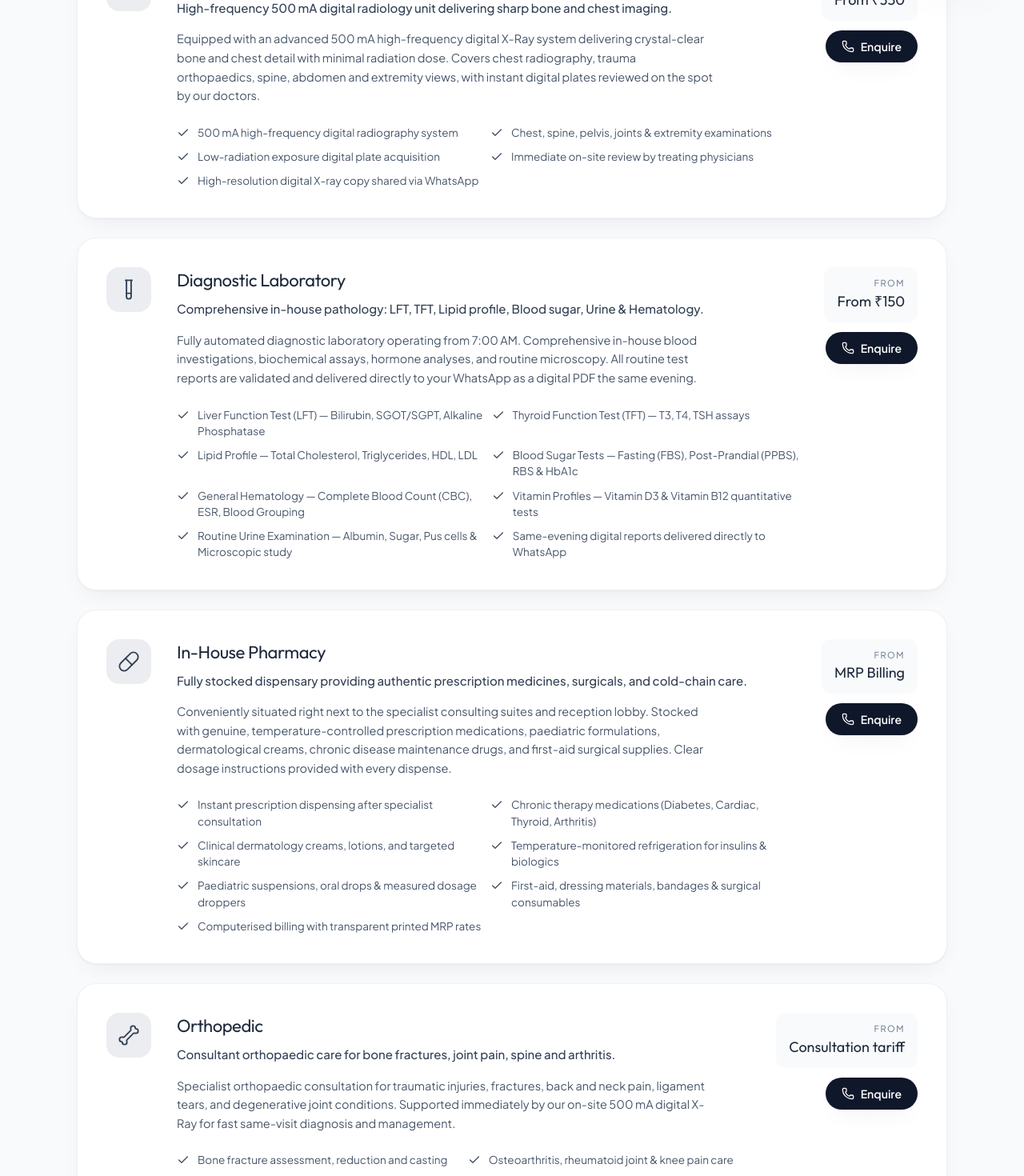
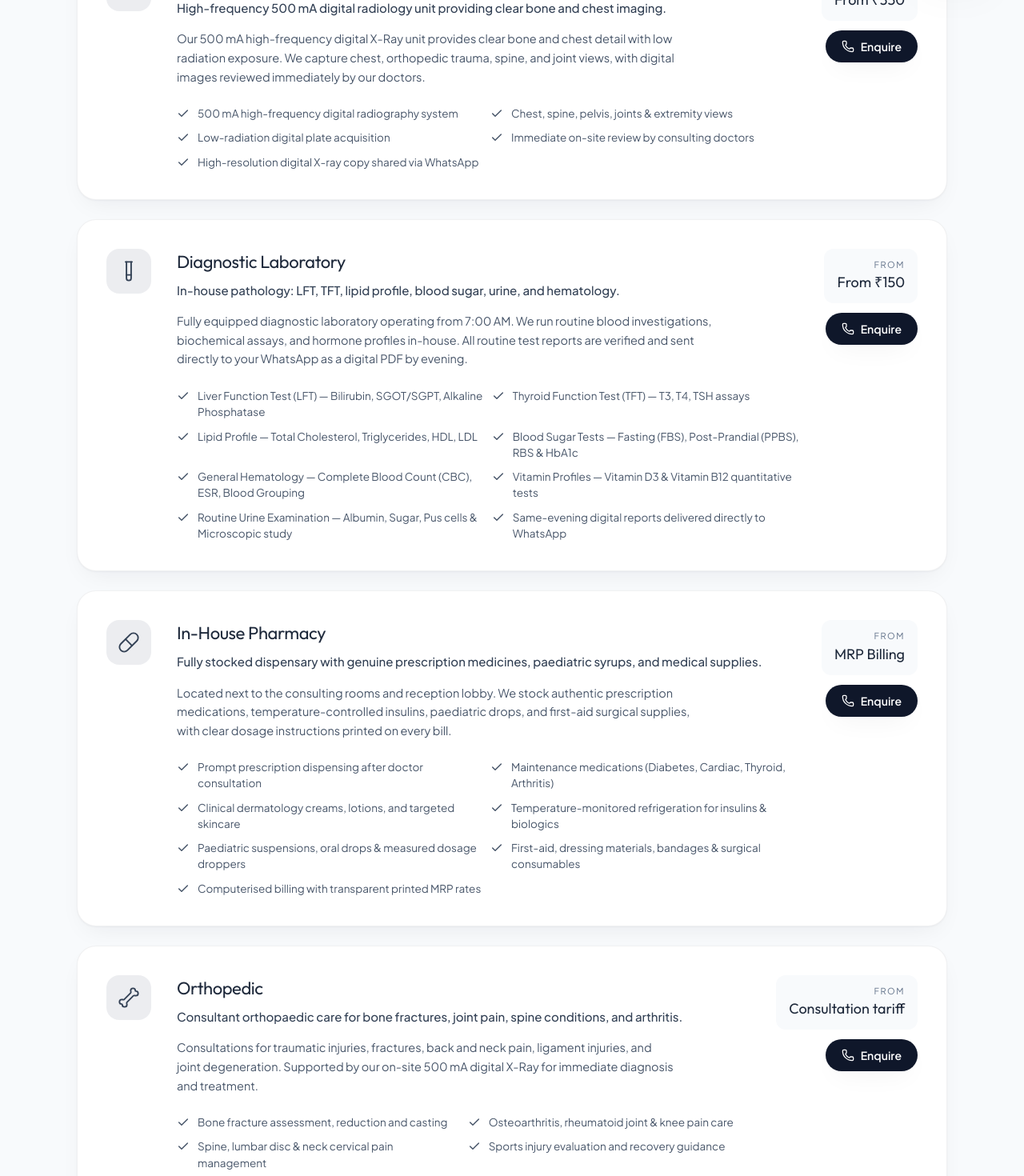
Before and after one commit to RandomGTV/shifa-medical-centre, a Next.js app: page /services in a window 1280 px wide. Shown: the part 800-2270 px from the top of the page at 80% size. Built offline with nearby package versions, Linux system fonts and the light colour scheme.

Commit message:
fix(copy): update hero copy to 'Best in the town' and audit content to remove AI-isms across the site

```diff
--- a/src/app/layout.tsx
+++ b/src/app/layout.tsx
@@ -9,7 +9,7 @@ export const metadata: Metadata = {
     template: `%s · ${clinic.shortName}`,
   },
   description:
-    "Speciality healthcare clinic at Chelatt Arcade Building, Vailathur, Tirur. Expert consultations in Dermatology, Neurology, Endocrinology, Urology, Rheumatology, and Orthopedics, supported by a 500 mA Digital X-Ray, Diagnostic Laboratory, and In-House Pharmacy.",
+    "Super speciality healthcare clinic at Chelatt Arcade Building, Vailathur, Tirur. Doctor consultations in Dermatology, Neurology, Endocrinology, Urology, Rheumatology, and Orthopedics, supported by an on-site 500 mA Digital X-Ray, Diagnostic Laboratory, and In-House Pharmacy.",
   keywords: [
     "clinic in Vailathur",
     "clinic in Tirur",
--- a/src/components/Hero.tsx
+++ b/src/components/Hero.tsx
@@ -141,7 +141,7 @@ export function Hero() {
             className="mt-6 max-w-2xl animate-fade-up text-[16px] leading-relaxed text-brand-200 sm:text-[19px]"
           >
             {current?.body ??
-              "Specialist consultations, 500 mA digital X-Ray, diagnostic laboratory, and in-house pharmacy in a single building in Vailathur, Tirur."}
+              "Super Specialist consultations, 500 mA digital X-Ray, diagnostic laboratory, and in-house pharmacy under one roof in Vailathur, Tirur. Best in the town."}
           </p>
 
           <div className="mt-9 flex flex-wrap items-center gap-3">
--- a/src/data/clinic.ts
+++ b/src/data/clinic.ts
@@ -25,14 +25,14 @@ export const clinic = {
       alt: "Shifa Medical Centre front architectural elevation — modern blue reflective glass facade with golden framing in Vailathur, Tirur",
       caption: "Front elevation · Vailathur, Tirur",
       headline: "The whole visit, under one roof.",
-      body: "Specialist consultations, 500 mA digital X-Ray, diagnostic laboratory, and in-house pharmacy under one roof in Vailathur, Tirur. Best in the towns of Vailathur, Tirur.",
+      body: "Super Specialist consultations, 500 mA digital X-Ray, diagnostic laboratory, and in-house pharmacy under one roof in Vailathur, Tirur. Best in the town.",
     },
     {
       src: "/hero/facade-aerial.jpg",
       alt: "Shifa Medical Centre modern architectural perspective showing forecourt, parking, and multi-story facade in Vailathur, Tirur",
       caption: "Architectural forecourt & parking",
       headline: "Room to park. Step-free to the door.",
-      body: "A full paved forecourt in Vailathur, Tirur, easy parking access, and step-free entry — so bringing an elderly parent here is not a two-person job.",
+      body: "Spacious paved forecourt in Vailathur, Tirur with ground-level parking and step-free entry, making visits easy for elderly patients and families.",
     },
     {
       src: "/hero/facade-side.jpg",
@@ -121,27 +121,27 @@ export const clinic = {
 } as const;
 
 export const stats = [
-  { value: "18+", label: "Years of service since 2008" },
-  { value: "6", label: "Specialist medical departments" },
-  { value: "500 mA", label: "Digital X-Ray system" },
+  { value: "18+", label: "Years serving families since 2008" },
+  { value: "6", label: "Super speciality departments" },
+  { value: "500 mA", label: "Digital X-Ray on-site" },
   { value: "12 min", label: "Average waiting time" },
 ];
 
 export const trustPoints = [
   {
     title: "Clinical excellence",
-    body: "Infection control, digital diagnostic accuracy and drug storage run on rigorous clinical SOPs.",
+    body: "Infection control, digital diagnostic accuracy, and medicine storage follow strict clinical standards.",
   },
   {
     title: "One family, one file",
-    body: "Every visit, prescription and report sits in a single digital record your doctor opens in seconds.",
+    body: "Every visit, prescription, and test report sits in a single digital file your doctor opens in seconds.",
   },
   {
     title: "Honest billing",
-    body: "Consultation and procedure rates are printed at the desk and on this website. No package pressure.",
+    body: "Consultation and test rates are clearly stated at the front desk. No hidden costs or unnecessary packages.",
   },
   {
     title: "Malayalam first",
-    body: "Diagnosis, dosage and next steps explained in Malayalam first, with full support in English, Hindi, Tamil, and Arabic.",
+    body: "Your doctor explains your diagnosis, prescription, and recovery plan in Malayalam first, with consultations also in English, Hindi, Tamil, and Arabic.",
   },
 ];
--- a/src/data/services.ts
+++ b/src/data/services.ts
@@ -19,14 +19,14 @@ export const services: Service[] = [
     slug: "x-ray",
     name: "500 mA Digital X-Ray",
     icon: "FileScan",
-    summary: "High-frequency 500 mA digital radiology unit delivering sharp bone and chest imaging.",
+    summary: "High-frequency 500 mA digital radiology unit providing clear bone and chest imaging.",
     details:
-      "Equipped with an advanced 500 mA high-frequency digital X-Ray system delivering crystal-clear bone and chest detail with minimal radiation dose. Covers chest radiography, trauma orthopaedics, spine, abdomen and extremity views, with instant digital plates reviewed on the spot by our doctors.",
+      "Our 500 mA high-frequency digital X-Ray unit provides clear bone and chest detail with low radiation exposure. We capture chest, orthopedic trauma, spine, and joint views, with digital images reviewed immediately by our doctors.",
     includes: [
       "500 mA high-frequency digital radiography system",
-      "Chest, spine, pelvis, joints & extremity examinations",
-      "Low-radiation exposure digital plate acquisition",
-      "Immediate on-site review by treating physicians",
+      "Chest, spine, pelvis, joints & extremity views",
+      "Low-radiation digital plate acquisition",
+      "Immediate on-site review by consulting doctors",
       "High-resolution digital X-ray copy shared via WhatsApp",
     ],
     price: "From ₹350",
@@ -36,9 +36,9 @@ export const services: Service[] = [
     slug: "laboratory",
     name: "Diagnostic Laboratory",
     icon: "TestTube",
-    summary: "Comprehensive in-house pathology: LFT, TFT, Lipid profile, Blood sugar, Urine & Hematology.",
+    summary: "In-house pathology: LFT, TFT, lipid profile, blood sugar, urine, and hematology.",
     details:
-      "Fully automated diagnostic laboratory operating from 7:00 AM. Comprehensive in-house blood investigations, biochemical assays, hormone analyses, and routine microscopy. All routine test reports are validated and delivered directly to your WhatsApp as a digital PDF the same evening.",
+      "Fully equipped diagnostic laboratory operating from 7:00 AM. We run routine blood investigations, biochemical assays, and hormone profiles in-house. All routine test reports are verified and sent directly to your WhatsApp as a digital PDF by evening.",
     includes: [
       "Liver Function Test (LFT) — Bilirubin, SGOT/SGPT, Alkaline Phosphatase",
       "Thyroid Function Test (TFT) — T3, T4, TSH assays",
@@ -56,12 +56,12 @@ export const services: Service[] = [
     slug: "pharmacy",
     name: "In-House Pharmacy",
     icon: "Pill",
-    summary: "Fully stocked dispensary providing authentic prescription medicines, surgicals, and cold-chain care.",
+    summary: "Fully stocked dispensary with genuine prescription medicines, paediatric syrups, and medical supplies.",
     details:
-      "Conveniently situated right next to the specialist consulting suites and reception lobby. Stocked with genuine, temperature-controlled prescription medications, paediatric formulations, dermatological creams, chronic disease maintenance drugs, and first-aid surgical supplies. Clear dosage instructions provided with every dispense.",
+      "Located next to the consulting rooms and reception lobby. We stock authentic prescription medications, temperature-controlled insulins, paediatric drops, and first-aid surgical supplies, with clear dosage instructions printed on every bill.",
     includes: [
-      "Instant prescription dispensing after specialist consultation",
-      "Chronic therapy medications (Diabetes, Cardiac, Thyroid, Arthritis)",
+      "Prompt prescription dispensing after doctor consultation",
+      "Maintenance medications (Diabetes, Cardiac, Thyroid, Arthritis)",
       "Clinical dermatology creams, lotions, and targeted skincare",
       "Temperature-monitored refrigeration for insulins & biologics",
       "Paediatric suspensions, oral drops & measured dosage droppers",
@@ -75,14 +75,14 @@ export const services: Service[] = [
     slug: "orthopedic",
     name: "Orthopedic",
     icon: "Bone",
-    summary: "Consultant orthopaedic care for bone fractures, joint pain, spine and arthritis.",
+    summary: "Consultant orthopaedic care for bone fractures, joint pain, spine conditions, and arthritis.",
     details:
-      "Specialist orthopaedic consultation for traumatic injuries, fractures, back and neck pain, ligament tears, and degenerative joint conditions. Supported immediately by our on-site 500 mA digital X-Ray for fast same-visit diagnosis and management.",
+      "Consultations for traumatic injuries, fractures, back and neck pain, ligament injuries, and joint degeneration. Supported by our on-site 500 mA digital X-Ray for immediate diagnosis and treatment.",
     includes: [
       "Bone fracture assessment, reduction and casting",
       "Osteoarthritis, rheumatoid joint & knee pain care",
       "Spine, lumbar disc & neck cervical pain management",
-      "Sports injury diagnosis and rehabilitation guidance",
+      "Sports injury evaluation and recovery guidance",
       "Direct on-site 500 mA digital X-Ray integration",
     ],
     price: "Consultation tariff",
@@ -92,15 +92,15 @@ export const services: Service[] = [
     slug: "dermatology",
     name: "Dermatologist",
     icon: "Sparkles",
-    summary: "Clinical dermatologist consultations for skin, hair, nail and allergy disorders.",
+    summary: "Doctor consultations for skin, hair, nail, and allergy conditions.",
     details:
-      "Comprehensive medical dermatology for acute and chronic skin ailments. Focuses on honest, clinical evaluations and scientifically grounded treatments without commercial package pressure.",
+      "Medical dermatology care for acute and chronic skin conditions. We focus on careful clinical examination and proven medical treatments.",
     includes: [
-      "Acne, eczema, dermatitis & psoriasis management",
-      "Hair fall, alopecia, dandruff & scalp treatment",
+      "Acne, eczema, dermatitis & psoriasis care",
+      "Hair fall, alopecia, dandruff & scalp treatments",
       "Fungal, bacterial and viral skin infection therapy",
       "Chronic urticaria and skin allergy evaluations",
-      "Written prescriptions with clear realistic timelines",
+      "Written prescriptions with clear usage instructions",
     ],
     price: "Consultation tariff",
     featured: true,
@@ -109,13 +109,13 @@ export const services: Service[] = [
     slug: "neurology",
     name: "Neurologist",
     icon: "Brain",
-    summary: "Super-specialist care for brain, spine, nerve and chronic headache disorders.",
+    summary: "Super specialist care for brain, spine, nerve, and chronic headache conditions.",
     details:
-      "Consultant neurological opinions for disorders of the central and peripheral nervous system. Timely local consultations so patients avoid tiring travel to tertiary hospitals in Kozhikode.",
+      "Consultant neurological care for disorders of the nervous system, providing timely specialist consultations in Vailathur, Tirur without the need to travel to distant hospitals.",
     includes: [
       "Chronic headaches, severe migraines & facial neuralgia",
-      "Peripheral neuropathy, numbness, tingling & burning feet",
-      "Post-stroke follow-up & secondary prevention",
+      "Peripheral neuropathy, numbness, tingling & burning sensations",
+      "Post-stroke follow-up & preventive care",
       "Tremors, Parkinsonian symptoms & movement disorders",
       "Epilepsy, seizure follow-up & memory concerns",
     ],
@@ -126,13 +126,13 @@ export const services: Service[] = [
     slug: "endocrinology",
     name: "Endocrinology",
     icon: "Dna",
-    summary: "Hormone, diabetes, thyroid and metabolic disorder consultations.",
+    summary: "Doctor consultations for diabetes, thyroid, and hormonal conditions.",
     details:
-      "Dedicated management of endocrine diseases and metabolic disorders. Works closely with our diagnostic laboratory for same-day HbA1c, thyroid (TFT), and metabolic profiling.",
+      "Care for endocrine and metabolic conditions, working closely with our diagnostic laboratory for same-day HbA1c, thyroid (TFT), and blood sugar testing.",
     includes: [
       "Type 1 and Type 2 diabetes comprehensive control",
-      "Thyroid disease — Hypothyroidism, Hyperthyroidism, Goitre",
-      "Metabolic syndrome, lipid disorders & obesity management",
+      "Thyroid conditions — Hypothyroidism, Hyperthyroidism, Goitre",
+      "Metabolic health, lipid disorders & weight management",
       "Polycystic Ovarian Syndrome (PCOS) metabolic care",
       "Integrated with same-day in-house hormone tests",
     ],
@@ -143,15 +143,15 @@ export const services: Service[] = [
     slug: "urology",
     name: "Urology",
     icon: "Droplets",
-    summary: "Urinary tract, kidney stone, prostate and male reproductive health.",
+    summary: "Care for urinary tract conditions, kidney stones, prostate health, and men's health.",
     details:
-      "Specialist urology care covering kidney stones, urinary tract infections, and male reproductive health (andrology). On-site diagnostic testing provides rapid answers for acute urinary symptoms.",
+      "Consultant urology care covering kidney stones, urinary tract infections, prostate enlargement, and men's health. On-site diagnostic testing helps evaluate acute urinary symptoms promptly.",
     includes: [
       "Kidney stones (calculus) diagnosis and medical management",
       "Prostate enlargement (BPH) & urinary flow evaluation",
       "Recurrent urinary tract infections (UTI) in men and women",
-      "Andrology & male sexual health consultations",
-      "Urinary incontinence and bladder dysfunction review",
+      "Andrology & male health consultations",
+      "Urinary incontinence and bladder evaluation",
     ],
     price: "Specialist consultation",
     featured: true,
@@ -160,14 +160,14 @@ export const services: Service[] = [
     slug: "rheumatology",
     name: "Rheumatologist",
     icon: "Activity",
-    summary: "Specialist care for arthritis, autoimmune conditions and joint inflammation.",
+    summary: "Specialist care for arthritis, autoimmune diseases, and joint inflammation.",
     details:
-      "Expert rheumatology consultations for systemic autoimmune diseases and destructive arthritis. Accurate early diagnosis prevents permanent joint erosion and restores quality of life.",
+      "Consultations for systemic autoimmune conditions and inflammatory arthritis. Early diagnosis and careful medical therapy help relieve pain and protect joint mobility.",
     includes: [
       "Rheumatoid arthritis (RA) & Ankylosing Spondylitis",
       "Systemic Lupus Erythematosus (SLE) & connective tissue disorders",
       "Gout, hyperuricemia & crystal arthropathies",
-      "Fibromyalgia and chronic widespread musculoskeletal pain",
+      "Fibromyalgia and chronic musculoskeletal pain",
       "Targeted disease-modifying antirheumatic therapy (DMARDs)",
     ],
     price: "Specialist consultation",
```
Also changed, not shown: src/app/(site)/about/page.tsx (+11 -11 lines), src/app/(site)/page.tsx (+4 -4 lines), src/data/doctors.ts (+6 -6 lines), src/data/specialities.ts (+6 -6 lines).
